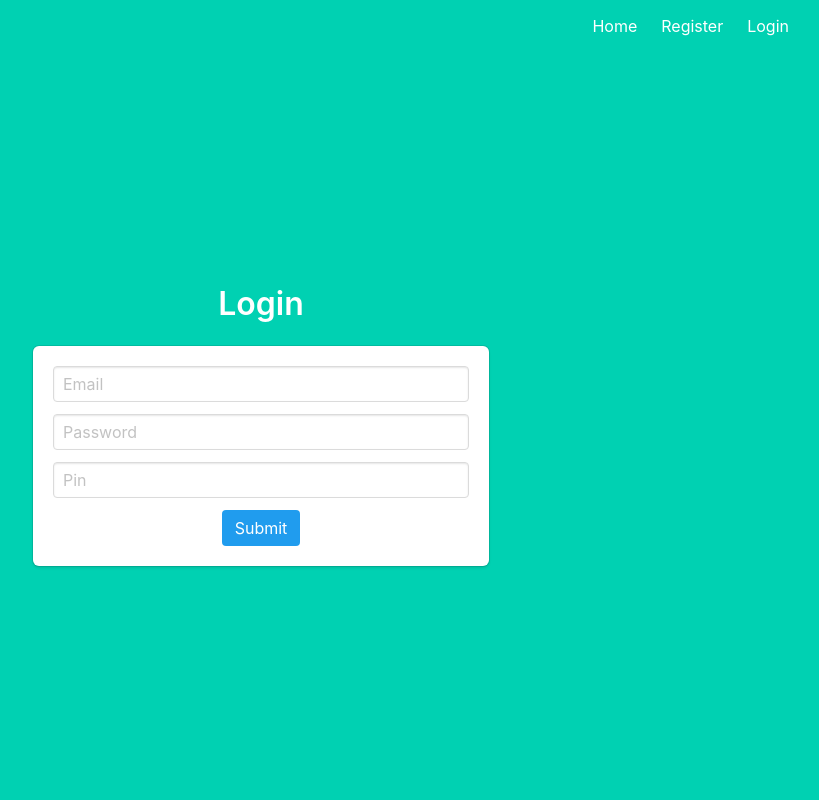
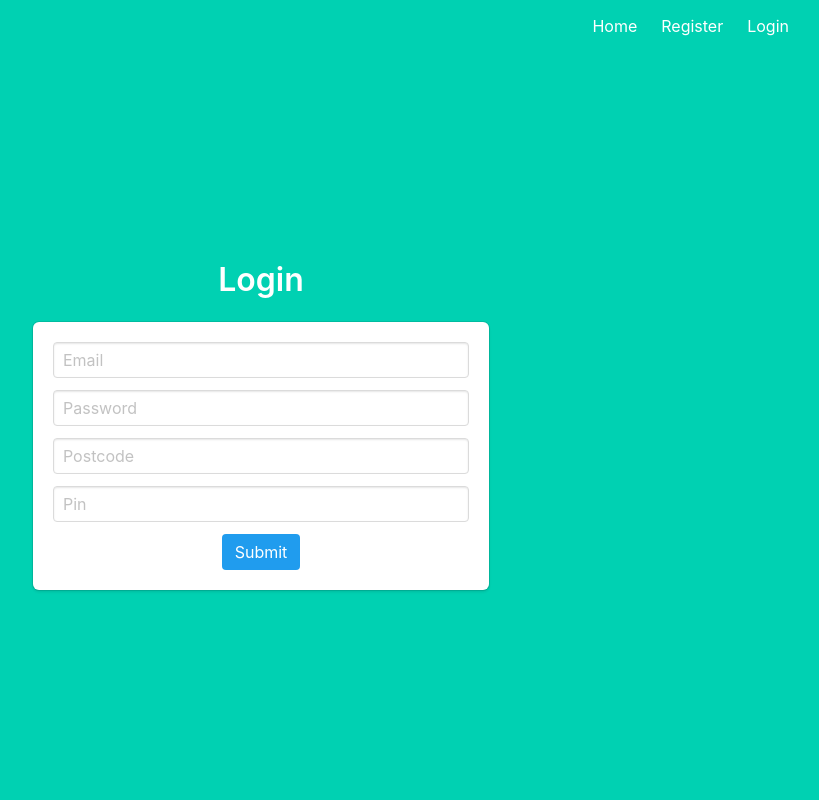
Before and after one commit to Aaron-Cunningham/LotteryWebApp, a Flask app: page /login in a window 1280 px wide. Shown: the whole page, without its empty margins (427-1246 px from the left). Run offline with Flask 3, Linux system fonts and the light colour scheme; some libraries are stand-ins or nearby versions.

Commit message:
-Updated log in form to include postcode field

```diff
--- a/templates/users/login.html
+++ b/templates/users/login.html
@@ -34,6 +34,16 @@
     </div>
     <div class="field">
     {{ form.csrf_token() }}
+        <div class="control">
+        {{ form.postcode(class="input", placeholder="Postcode") }}
+        {% for error in form.postcode.errors %}
+        {{ error }}
+        {% endfor %}
+    </div>
+    </div>
+
+    <div class="field">
+    {{ form.csrf_token() }}
     <div class="control">
         {{ form.pin(class="input", placeholder="Pin") }}
         {% for error in form.pin.errors %}
```
